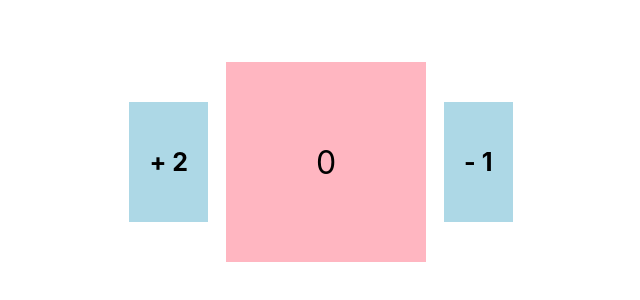
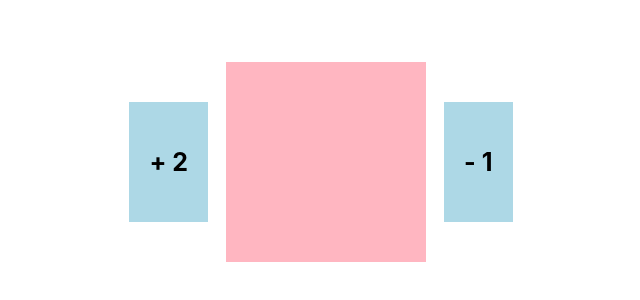
Before and after one commit to clemmurphy/centipede, a Next.js app: page /sandbox in a window 1280 px wide. Shown: the part 238-538 px from the top of the page, without its empty margins (319-959 px from the left). Built offline with nearby package versions, Linux system fonts and the light colour scheme.

Commit message:
add more sandbox

```diff
--- a/package.json
+++ b/package.json
@@ -15,7 +15,7 @@
     "react": "18.2.0",
     "react-dnd": "^16.0.1",
     "react-dnd-html5-backend": "^16.0.1",
-    "react-dom": "18.2.0",
+    "react-dom": "^18.2.0",
     "styled-components": "^5.3.5",
     "ts-node": "^10.9.1"
   },
--- a/src/page-components/sandbox/sandbox-layout.tsx
+++ b/src/page-components/sandbox/sandbox-layout.tsx
@@ -1,7 +1,7 @@
 import styled from 'styled-components'
 import { useDrag, useDrop } from 'react-dnd'
 import { DraggableItemTypes } from 'constants/constants'
-import { useState } from 'react'
+import { ReactElement, ReactNode, useState } from 'react'
 
 const CenterEverythingDiv = styled.div`
   display: flex;
@@ -12,7 +12,28 @@ const CenterEverythingDiv = styled.div`
   width: 100vw;
 `
 
+const ValueElement = styled.p`
+  background-color: white;
+  color: black;
+`
+let itemList: { id: number; item: ReactElement }[] = []
+
 export function SandboxLayout() {
+  const [nextItemId, setNextItemId] = useState(0)
+
+  function addItemToList(item: ReactElement) {
+    itemList.push({
+      id: nextItemId,
+      item: DeletableComponent({ id: nextItemId, children: item }),
+    })
+    setNextItemId(nextItemId + 1)
+  }
+
+  function removeItemFromList(id: number) {
+    const itemToDeleteIndex = itemList.findIndex((item) => item.id === id)
+    itemList = itemList.splice(itemToDeleteIndex, 1)
+  }
+
   return (
     <CenterEverythingDiv>
       <DraggableComponent />
@@ -22,10 +43,25 @@ export function SandboxLayout() {
   )
 }
 
+function DeletableComponent({
+  id,
+  children,
+}: {
+  id: number
+  children: ReactNode
+}) {
+  return (
+    <div>
+      <button onClick={() => removeItemFromList(id)}>Delete</button>
+      {children}
+    </div>
+  )
+}
+
 function DraggableComponent() {
   const [{ isDragging }, drag] = useDrag(() => ({
     type: DraggableItemTypes.CARD,
-    item: { value: 2 },
+    item: { value: <ValueElement>Element one</ValueElement> },
     collect: (monitor) => ({
       isDragging: !!monitor.isDragging(),
     }),
@@ -57,7 +93,7 @@ function DraggableComponent() {
 function DraggableComponent2() {
   const [{ isDragging }, drag] = useDrag(() => ({
     type: DraggableItemTypes.CARD,
-    item: { value: -1 },
+    item: { value: <ValueElement>Element 2</ValueElement> },
     collect: (monitor) => ({
       isDragging: !!monitor.isDragging(),
     }),
@@ -86,14 +122,12 @@ function DraggableComponent2() {
   )
 }
 
-let dropCount = 0
-
 function DroppableComponent() {
   const [{ isOver }, drop] = useDrop(() => ({
     accept: DraggableItemTypes.CARD,
     drop: (props: any, monitor: any) => {
       const item = monitor.getItem()
-      dropCount = dropCount + item.value
+      addItemToList(item.value)
     },
     collect: (monitor) => ({
       isOver: !!monitor.isOver(),
@@ -106,17 +140,20 @@ function DroppableComponent() {
   return (
     <div
       style={{
-        height: 200,
+        minHeight: 200,
         width: 200,
         backgroundColor: color,
         display: 'flex',
+        flexDirection: 'column',
         justifyContent: 'center',
         alignItems: 'center',
         fontSize: 32,
       }}
       ref={drop}
     >
-      <p>{dropCount}</p>
+      {itemList.map((item) => {
+        return item.item
+      })}
     </div>
   )
 }
```
Also changed, not shown: 2 other files (tests, documents, lock files or other folders).
